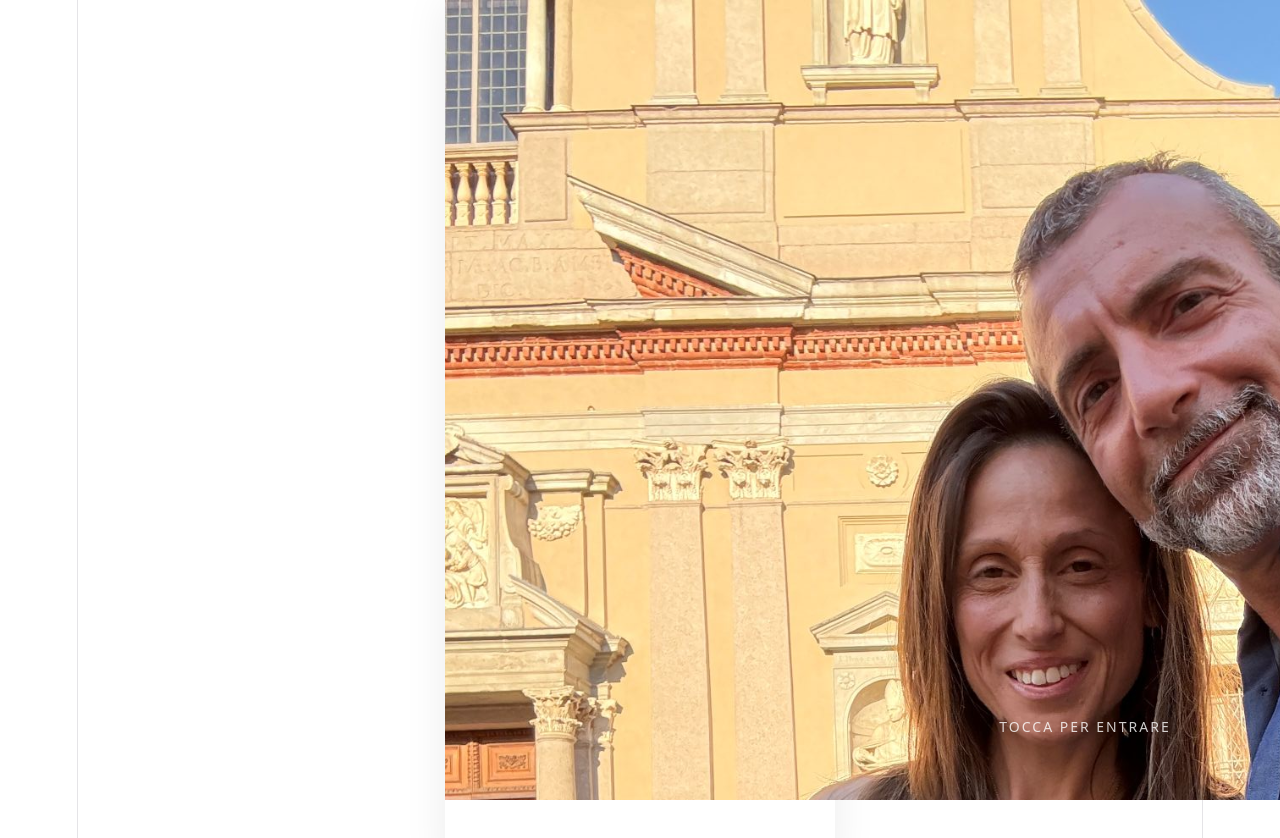
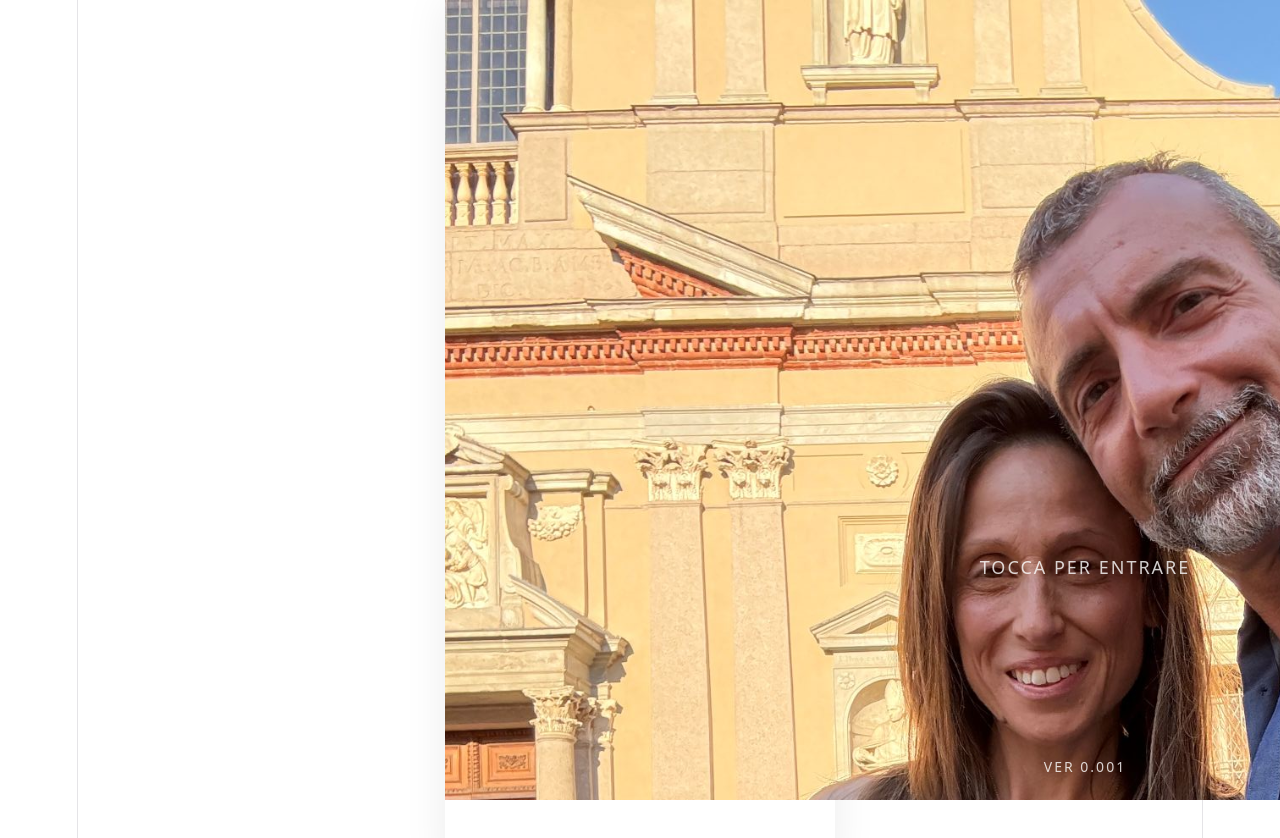
Before and after one commit to brnfpp79/robe-di-casa, a React (Vite) app: page / in a window 1280 px wide. Shown: the top 838 px of the page. Built offline with nearby package versions, Linux system fonts and the light colour scheme.

Commit message:
ottimizzazione layout nuova spesa6

```diff
--- a/src/pages/Home.jsx
+++ b/src/pages/Home.jsx
@@ -15,7 +15,22 @@ function Home() {
   }}>
     <div style={{
       position: "absolute",
-      bottom: 60,
+      bottom: 220,
+      left: 0,
+      right: 0,
+      textAlign: "center",
+      color: "white",
+      fontSize: 18,
+      letterSpacing: 2,
+      textTransform: "uppercase",
+      opacity: 0.8
+    }}>
+      tocca per entrare
+    </div>
+
+<div style={{
+      position: "absolute",
+      bottom: 20,
       left: 0,
       right: 0,
       textAlign: "center",
@@ -25,8 +40,9 @@ function Home() {
       textTransform: "uppercase",
       opacity: 0.8
     }}>
-      tocca per entrare
+      ver 0.001
     </div>
+
   </div>
 )
 }
```
